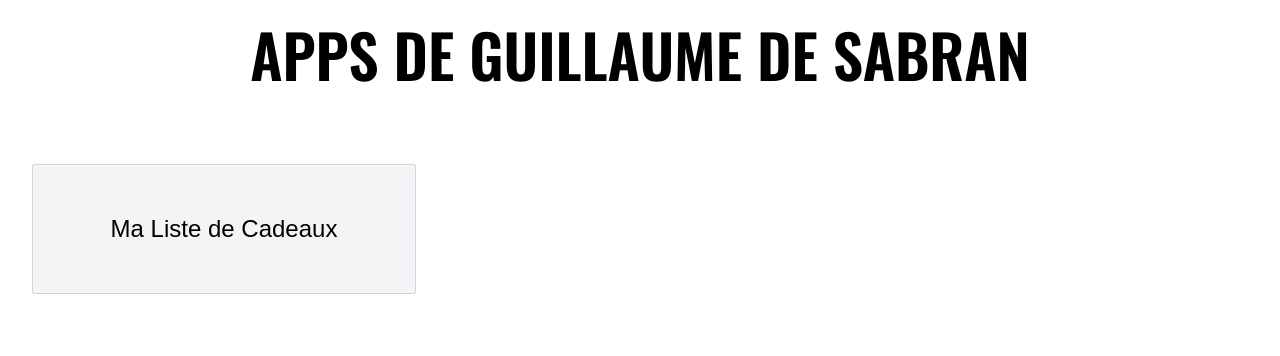
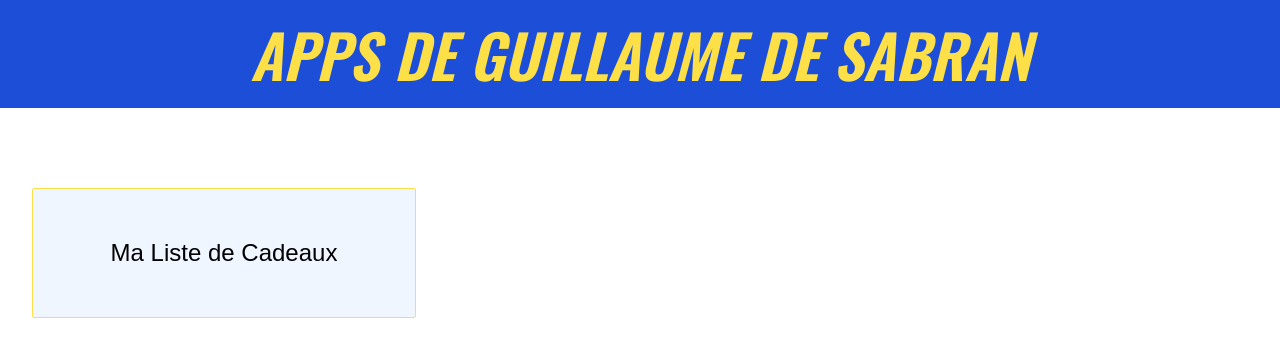
Before and after one commit to gdesabran/listecadeaux, a Next.js app in the folder listecadeaux/: page / in a window 1280 px wide. Shown: the top 356 px of the page. Built offline with nearby package versions, Linux system fonts and the light colour scheme.

Commit message:
Ajout de page vide cadeaux et design/couleurs

```diff
--- /dev/null
+++ b/listecadeaux/src/app/cadeaux/page.tsx
@@ -0,0 +1,14 @@
+export default function Cadeaux() {
+  return (
+    <div className="">
+      <div className="text-center text-2xl py-6 bg-orange-50">
+        <h2 className="font-semibold text-gray-800">Ma liste de Cadeaux</h2>
+      </div>
+      <div className="mx-auto max-w-7xl px-4 sm:px-6 lg:px-8">
+        <main className="grid grid-flow-row grid-cols-3 gap-8 my-20">
+          <ul></ul>
+        </main>
+      </div>
+    </div>
+  );
+}
--- a/listecadeaux/src/app/layout.tsx
+++ b/listecadeaux/src/app/layout.tsx
@@ -1,6 +1,7 @@
 import type { Metadata } from "next";
 import "./globals.css";
 import { oswald, inter } from "./fonts";
+import Link from "next/link";
 
 export const metadata: Metadata = {
   title: "Create Next App",
@@ -15,6 +16,13 @@ export default function RootLayout({
   return (
     <html lang="en">
       <body className={`${oswald.variable} ${inter.variable} antialiased`}>
+        <div className="text-center lg:text-6xl text-4xl py-6 font-semibold bg-blue-700">
+          <Link href="/">
+            <h1 className="font-title uppercase italic text-yellow-300">
+              Apps de Guillaume de Sabran
+            </h1>
+          </Link>
+        </div>
         {children}
       </body>
     </html>
--- a/listecadeaux/src/app/page.tsx
+++ b/listecadeaux/src/app/page.tsx
@@ -1,13 +1,22 @@
-export default function Home() {
+import Link from "next/link";
+import { ReactNode } from "react";
+
+export function CarteProjet({ children }: { children: ReactNode }) {
+  return (
+    <Link
+      href="/cadeaux"
+      className="border-yellow-300 border-[1px] sm:text-2xl text-base rounded-sm p-4 py-12 text-center bg-blue-50"
+    >
+      {children}
+    </Link>
+  );
+}
+
+export default function Accueil() {
   return (
     <div className="mx-auto max-w-7xl px-4 sm:px-6 lg:px-8">
-      <div className="text-center lg:text-6xl text-4xl my-6 font-semibold">
-        <h1 className="font-title uppercase">Apps de Guillaume de Sabran</h1>
-      </div>
       <main className="grid grid-flow-row grid-cols-3 gap-8 my-20">
-        <div className="border-gray-300 border-[1px] sm:text-2xl text-base rounded-sm p-4 py-12 text-center bg-gray-100">
-          Ma Liste de Cadeaux
-        </div>
+        <CarteProjet>Ma Liste de Cadeaux</CarteProjet>
       </main>
     </div>
   );
```
